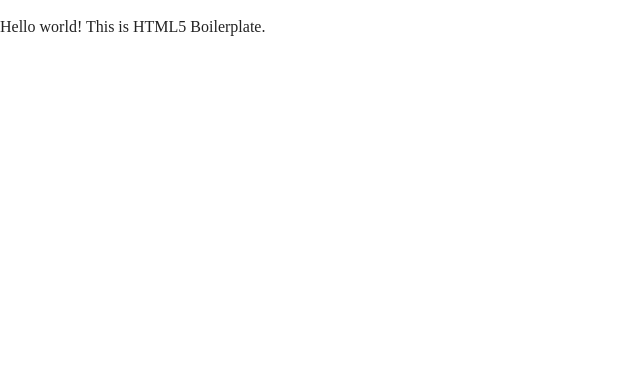
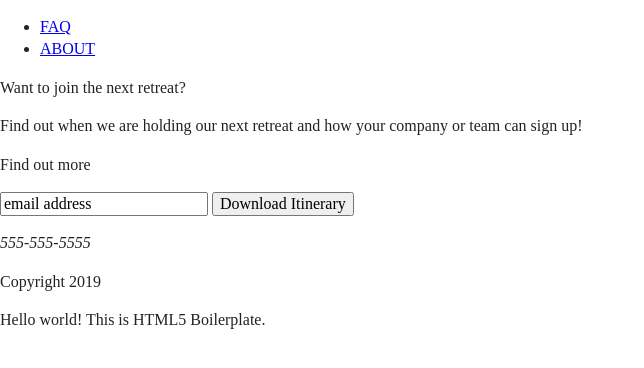
Before and after one commit to ollie-grove/unplugged-retreat-2020, a plain HTML site: page homepage/index.html in a window 1280 px wide. Shown: the whole page, without its empty margins (0-644 px from the left). Drawn offline with Linux system fonts and the light colour scheme; files that its build step writes are made by us from their sources; files whose address does not match are found by name.

Commit message:
Added structural code to html

```diff
--- a/homepage/index.html
+++ b/homepage/index.html
@@ -3,7 +3,7 @@
 
 <head>
   <meta charset="utf-8">
-  <title></title>
+  <title>Unplugged Retreat 2020</title>
   <meta name="description" content="">
   <meta name="viewport" content="width=device-width, initial-scale=1">
 
@@ -23,6 +23,123 @@
 </head>
 
 <body>
+<!--HEADER-->
+  <header>
+
+    <!--LOGO-->
+    <div class="content-wrapper">
+      <div class="logo">
+
+      </div>
+
+      <div class="header-divider">
+
+      </div>
+
+    <!--NAVIGATION-->
+
+      <nav>
+        <ul>
+          <li><a href="faq/index.html" target="_blank">FAQ</a></li>
+          <li><a href="about/index.html" target="_blank">ABOUT</a></li>
+        </ul>
+      </nav>
+
+    </nav>
+
+  </header>
+
+  <!--HEADLINE-->
+
+  <main>
+
+    <!--IMAGE-->
+
+    <section id="content-area"> <!--hero image-->
+      <div class="hero-image">
+
+      </div>
+      <div class="headline">
+
+      </div>
+
+    </section>
+
+
+<!--CONTENT AREA-->
+    <aside>
+    <div class="background">
+
+    </div>
+  <!--NEWSLETER SIGNUP-->
+
+    <div class="newsletter-signup">
+      <div class="headline-text">
+        <p>Want to join the next retreat?</p>
+        <p>Find out when we are holding our next retreat and how your company or team can sign up!</p>
+        <p>Find out more</p>
+      </div>
+
+    </div>
+
+    <div class="form-box">
+      <input type="text" name="name" value="email address">
+      <input type="button" value="Download Itinerary">
+      <a href="name@email.com"></a>
+    </div>
+
+    <div class="iterinary-button">
+      <a href="https://linktoitinerary.com">
+
+      </a>
+    </div>
+    </aside>
+
+    <!--GENERAL INFO-->
+
+<!--PREVIOUS RETREATS-->
+
+
+  </main> <!--main wrapper ends-->
+
+  <footer>
+    <div class="content-wrapper">
+      <div class="footer-content">
+
+        <!--CONTACT-->
+        <div class="contact">
+          <address>
+            <p>555-555-5555</p>
+            <p><a href="hello@unplugged.com"></a></p>
+          </address>
+        </div>
+
+        <!--SOCIAL MEDIA-->
+
+
+        <div class="social">
+          <div class="social-icons">
+            <p><a href="https://www.facebook.com/yoursite" target="_blank"></a>
+            <a href="https://twitter.com/yoursite" target="_blank"></a>
+            <a href="https://instagram.com/youriste" target="_blank"></a>
+            </p>
+          </div>
+        </div>
+      </div><!--footer content ends-->
+    </div><!--Footer conttent-wrapper ends-->
+
+    <!--COPYRIGHT-->
+
+    <div class="copyright">
+      <p>Copyright 2019</p>
+      <div class="copyright-divider">
+
+      </div>
+    </div>
+
+
+  </footer>
+
 
   <!-- Add your site or application content here -->
   <p>Hello world! This is HTML5 Boilerplate.</p>
```
Also changed, not shown: 8 other files.
